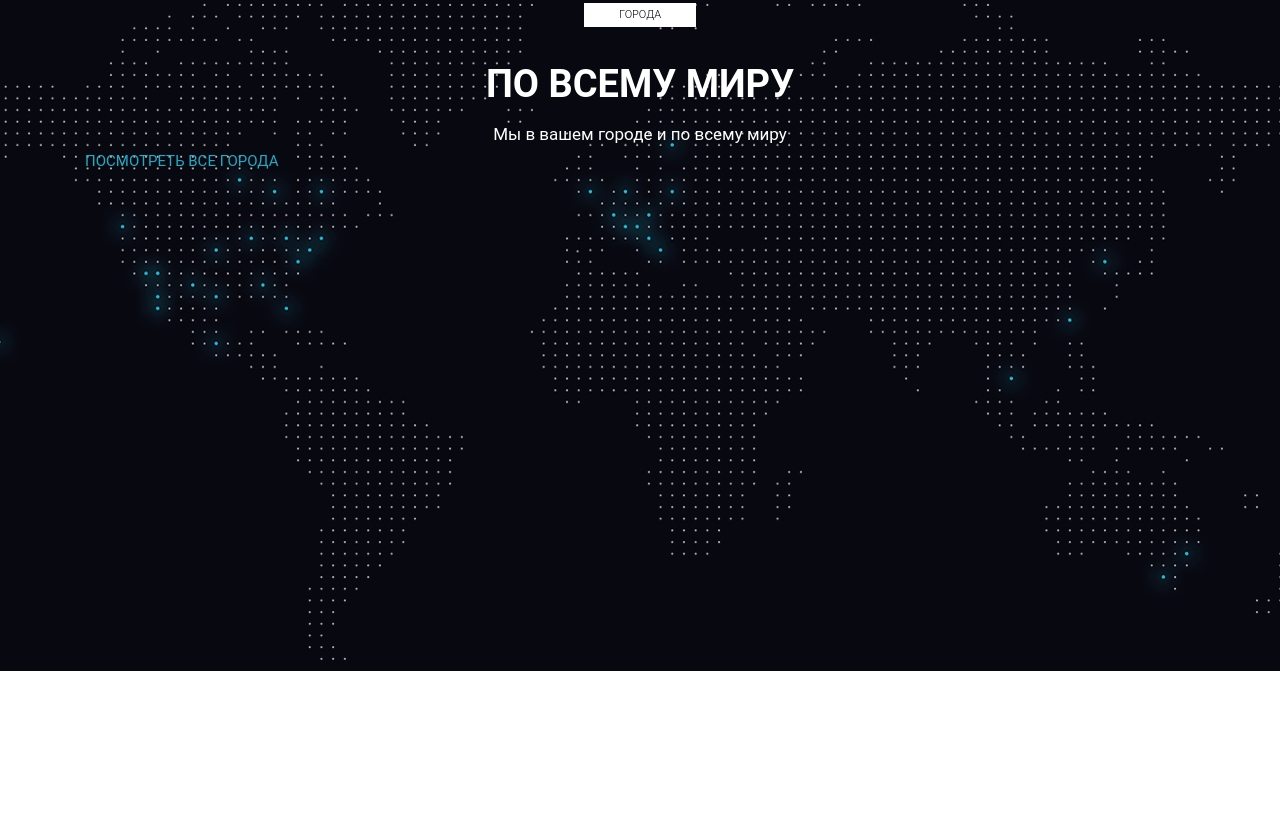
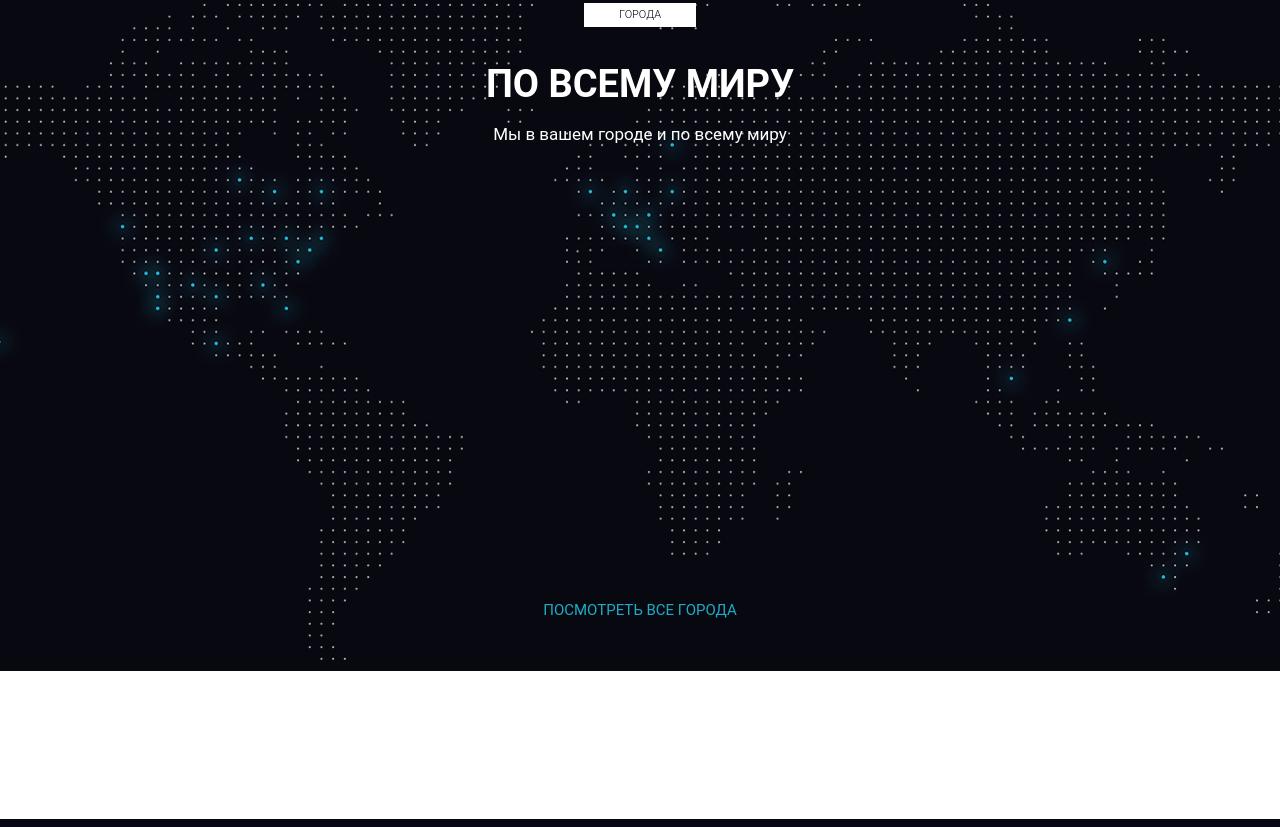
Before and after one commit to ZGennadiy/Uber-LP, a plain HTML site: page src/index.html in a window 1280 px wide. Shown: the part 4605-5432 px from the top of the page. Before the commit the page ends 5276 px from the top, so only its background shows below. Drawn offline with Linux system fonts and the light colour scheme; a web font is replaced by a local one.

Commit message:
start  footer

```diff
--- a/src/index.html
+++ b/src/index.html
@@ -267,10 +267,14 @@
                 <div class="label label_white">города</div>
                 <h2 class="header_section header_section_white">По всему миру</h2>
                 <p class="subheader_section subheader_section_white">Мы в вашем городе и по всему миру</p>
-                <a href="#">посмотреть все города</a>
+                <p class="all_cities"><a href="#">посмотреть все города</a></p>
             </div>
+        </section>
 
-        </section>
+        <footer>
+            <div class="cotainer_fluid footer_white"></div>
+            <div class="cotainer_fluid footer_black"></div>
+        </footer>
 
 
 </body>
--- a/src/sass/style.sass
+++ b/src/sass/style.sass
@@ -333,19 +333,32 @@ nav
 				top: 2px
 				width: 21px
 				height: 20px
-				background: url('../icons/blue_check.png') center (center / cover) no-repeat
+				background: url('../icons/blue_check.svg') center (center / cover) no-repeat
 	ul.red
 		li:before
-				background: url('../icons/red_check.png') center (center / cover) no-repeat
+				background: url('../icons/red_check.svg') center (center / cover) no-repeat
 
 .worldwide
 	min-height: 717px
 	padding: 49px 0
+	position: relative
 	background: url('../img/bg/worldwide_bg.png') center center/cover no-repeat
-	a
-		color: $accent-color
-		//display: inline-block
-		text-transform: uppercase
-		vertical-align: bottom
-		text-align: center
-		font-size: 15px
+	.all_cities
+		display: block
+		margin-bottom: 0
+		position: absolute
+		left: 50%
+		transform: translateX(-50%)
+		bottom: 49px
+		a
+			color: $accent-color
+			text-transform: uppercase
+			font-size: 15px
+
+.footer_white
+	background-color: white
+	min-height: 148px
+
+.footer_black
+	min-height: 8px
+	background-color: #070716
```
Also changed, not shown: src/css/style.css, src/icons/blue_check.svg (added), src/icons/favicon.ico (added), src/icons/red_check.svg (added), 1 other file.
